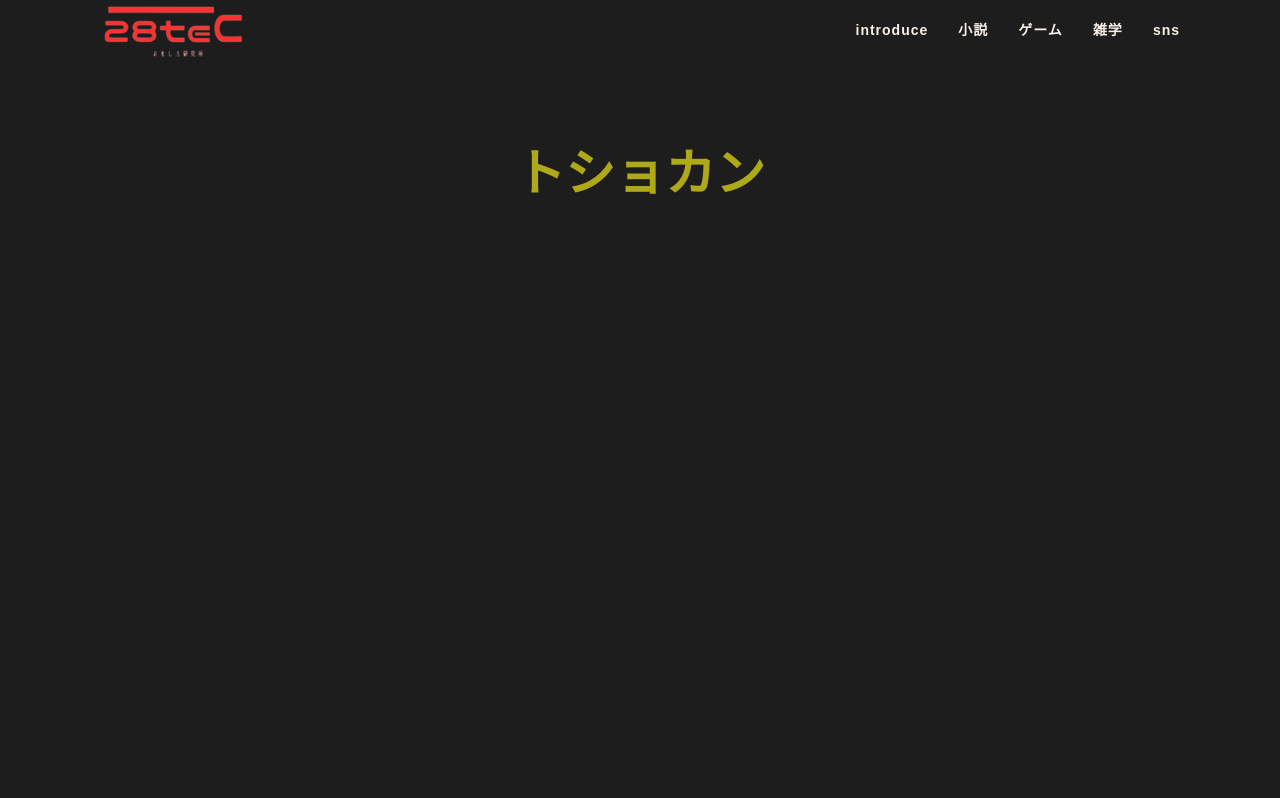
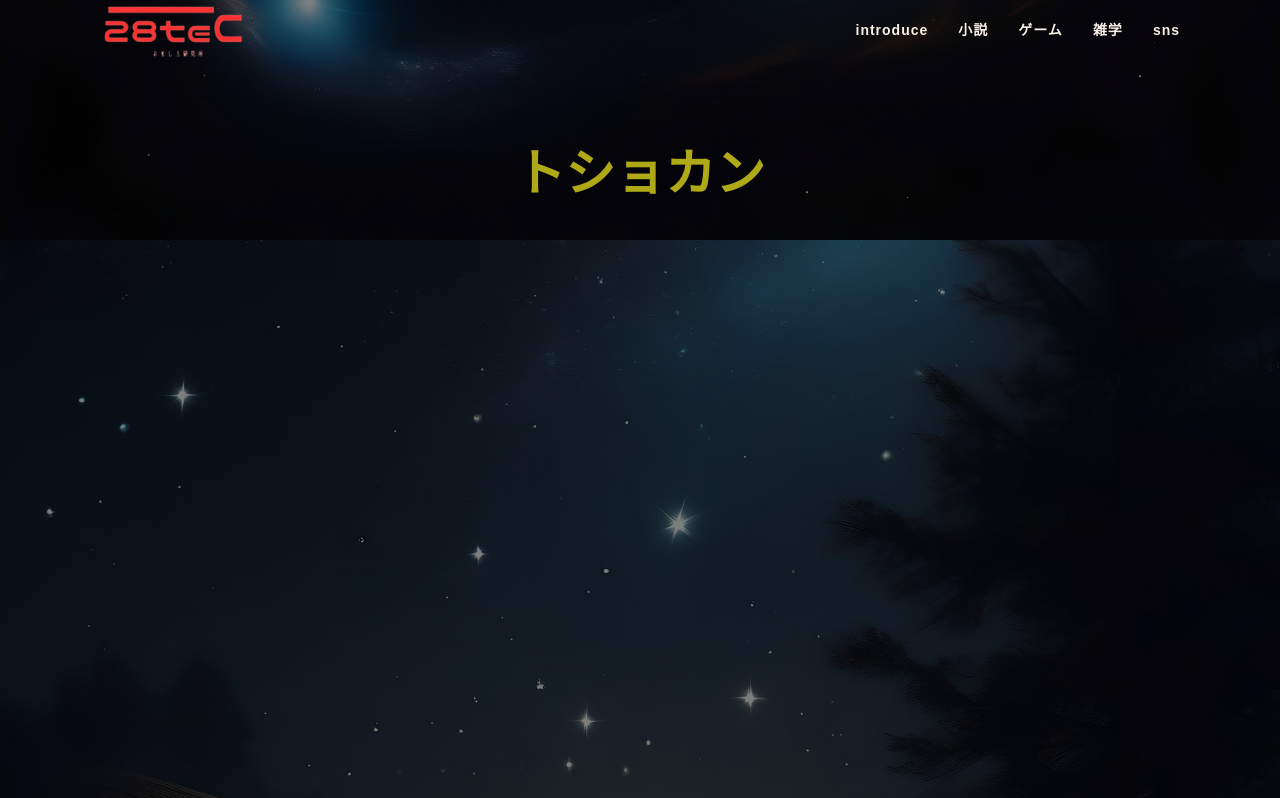
Before and after one commit to sakaguchiii/28tec, a plain HTML site: page books.html in a window 1280 px wide. Shown: the top 798 px of the page. Drawn offline with Linux system fonts and the light colour scheme; some packages are replaced by stand-ins of ours; files that its build step writes are made by us from their sources; files whose address does not match are found by name; a web font is replaced by a local one.

Commit message:
Update style.css

```diff
--- a/style.css
+++ b/style.css
@@ -36,7 +36,7 @@ header ul li:hover{
 }
 
 .section1{
-    background-image: url(../images/icon2.jpg);
+    background-image: url(https://github.com/sakaguchiii/28tec/blob/main/icon2.jpg?raw=true);
     background-position: center bottom;
     background-size: cover;
     /* vhは画面いっぱい */
@@ -222,7 +222,7 @@ transition-duration: 0.4s;
     ;
 }
 .stage1{
-    background-image: url(../images/spacePicture.jpg);
+    background-image: url(https://github.com/sakaguchiii/28tec/blob/main/spacePicture.jpg?raw=true);
     background-position: center bottom;
     background-size: cover;
     /* vhは画面いっぱい */
@@ -263,7 +263,7 @@ transition-duration: 0.4s;
     transition-duration: 0.4s;
 }
 .stage2{
-    background-image: url(../images/space.jpg);
+    background-image: url(https://github.com/sakaguchiii/28tec/blob/main/space.jpg?raw=true);
     background-position: center bottom;
     background-size: cover;
     /* vhは画面いっぱい */
```
